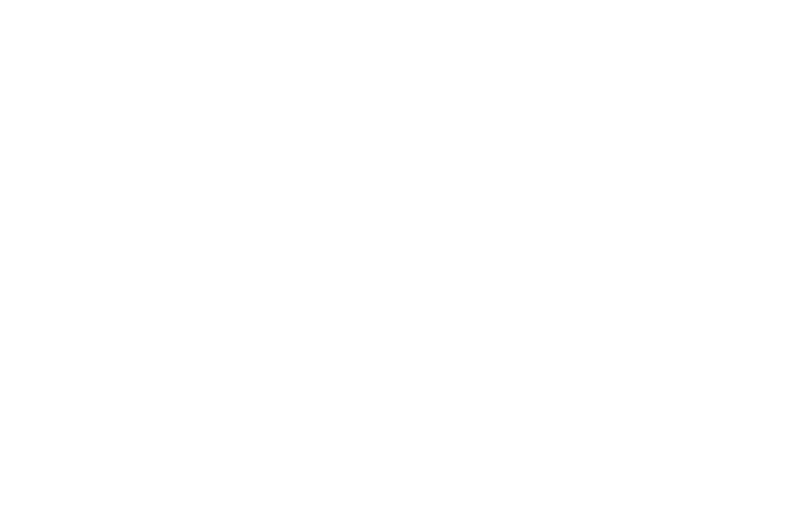
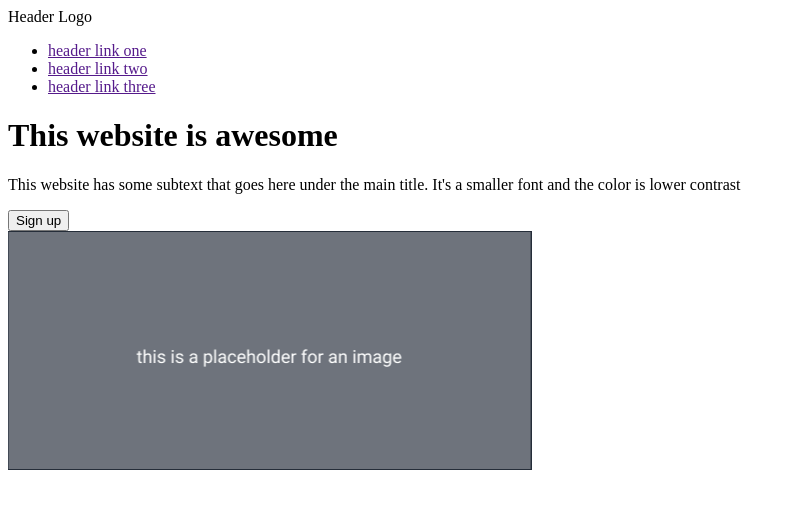
Before and after one commit to everydayseb/odin-landing-page, a plain HTML site: page index.html in a window 1280 px wide. Shown: the whole page, without its empty margins (0-796 px from the left). Drawn offline with Linux system fonts and the light colour scheme.

Commit message:
Add header and hero banner to index.html

```diff
--- a/index.html
+++ b/index.html
@@ -6,6 +6,31 @@
     <title>Landing Page</title>
 </head>
 <body>
+    <div class="header">
+        <div class="left">
+            <div class="logo">Header Logo</div>
+        </div>
+        <div class="right">
+            <ul class="links">
+                <li><a href="">header link one</a></li>
+                <li><a href="">header link two</a></li>
+                <li><a href="">header link three</a></li>
+            </ul>
+        </div>
+    </div>
 
+    <div class="hero">
+        <div class="left">
+            <h1>This website is awesome</h1>
+            <p>This website has some subtext that goes here under the
+                main title. It's a smaller font and the color is lower
+                contrast
+            </p>
+            <button>Sign up</button>
+        </div>
+        <div class="right">
+            <img src="images/palceholder.png" width="524" height="239" alt="A placeholder image">
+        </div>
+    </div>
 </body>
 </html>
```
Also changed, not shown: images/palceholder.png (added).
